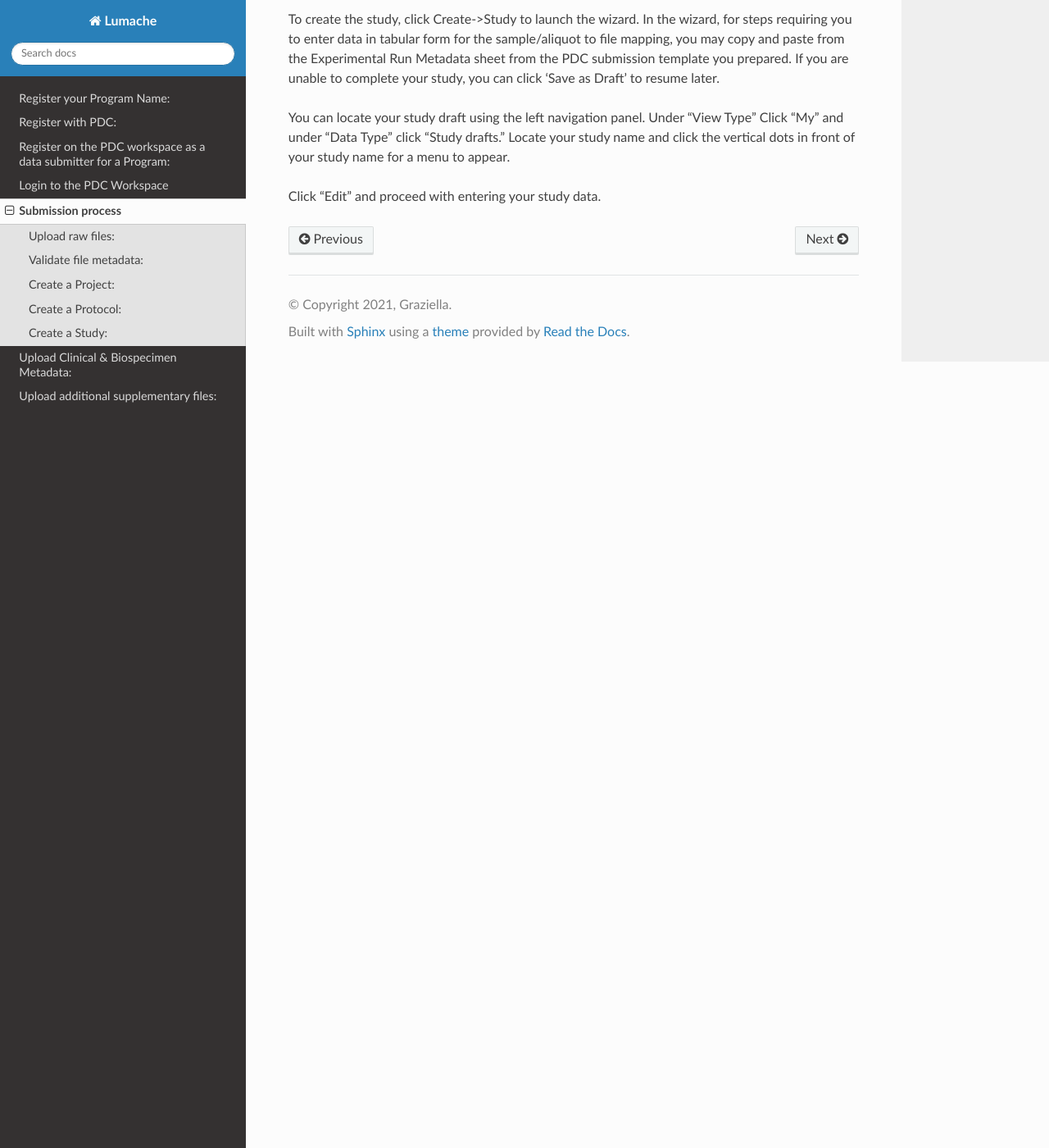
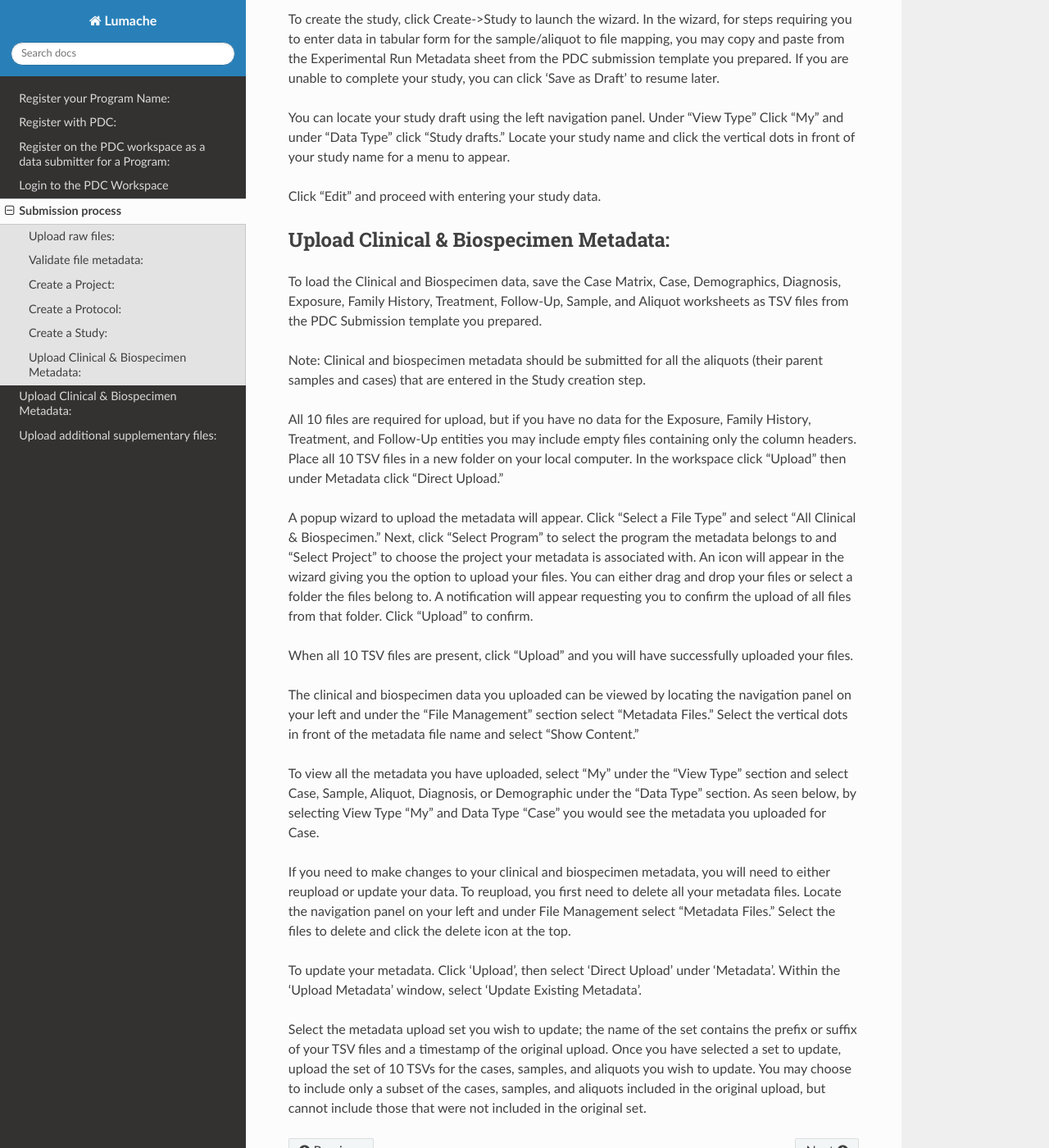
Before and after one commit to dev24665/test-sub-rtd, a Sphinx documentation site: the page built from docs/source/submission_process.rst, in a window 1280 px wide and 1400 px high, scrolled down 2708 px. Shown: the whole window at 82% size. Built offline with Sphinx 7.4.7 and the Read the Docs theme 3.1.0, drawn with Linux system fonts in a browser that asks for light colours.

Commit message:
Update submission_process.rst

```diff
--- a/docs/source/submission_process.rst
+++ b/docs/source/submission_process.rst
@@ -86,3 +86,34 @@ To create the study, click Create->Study to launch the wizard. In the wizard, fo
 You can locate your study draft using the left navigation panel. Under “View Type” Click “My” and under “Data Type” click “Study drafts.” Locate your study name and click the vertical dots in front of your study name for a menu to appear.
 
 Click "Edit" and proceed with entering your study data.
+
+Upload Clinical & Biospecimen Metadata:
+-----------
+
+To load the Clinical and Biospecimen data, save the Case Matrix, Case, Demographics, Diagnosis, Exposure, Family History, Treatment, Follow-Up, Sample, and Aliquot worksheets as TSV files from the PDC Submission template you prepared.
+
+Note: Clinical and biospecimen metadata should be submitted for all the aliquots (their parent samples and cases) that are entered in the Study creation step.
+
+All 10 files are required for upload, but if you have no data for the Exposure, Family History, Treatment, and Follow-Up entities you may include empty files containing only the column headers.
+Place all 10 TSV files in a new folder on your local computer. In the workspace click “Upload” then under Metadata click “Direct Upload.”
+
+A popup wizard to upload the metadata will appear. Click “Select a File Type” and select “All Clinical & Biospecimen.” Next, click “Select Program” to select the program the metadata belongs to and “Select Project” to choose the project your metadata is associated with. An icon will appear in the wizard giving you the option to upload your files. You can either drag and drop your files or select a folder the files belong to.
+A notification will appear requesting you to confirm the upload of all files from that folder. Click “Upload” to confirm.
+
+When all 10 TSV files are present, click "Upload" and you will have successfully uploaded your files.
+
+The clinical and biospecimen data you uploaded can be viewed by locating the navigation panel on your left and under the “File Management” section select “Metadata Files.”
+Select the vertical dots in front of the metadata file name and select “Show Content.”
+
+
+To view all the metadata you have uploaded, select “My” under the “View Type” section and select Case, Sample, Aliquot, Diagnosis, or Demographic under the “Data Type” section.
+As seen below, by selecting View Type “My” and Data Type “Case” you would see the metadata you uploaded for Case.
+
+If you need to make changes to your clinical and biospecimen metadata, you will need to either reupload or update your data.
+To reupload, you first need to delete all your metadata files. Locate the navigation panel on your left and under File Management select “Metadata Files.”
+Select the files to delete and click the delete icon at the top.
+
+To update your metadata. Click 'Upload', then select 'Direct Upload' under 'Metadata'. Within the 'Upload Metadata' window, select 'Update Existing Metadata'.
+
+Select the metadata upload set you wish to update; the name of the set contains the prefix or suffix of your TSV files and a timestamp of the original upload. Once you have selected a set to update, upload the set of 10 TSVs for the cases, samples, and aliquots you wish to update.
+You may choose to include only a subset of the cases, samples, and aliquots included in the original upload, but cannot include those that were not included in the original set.
```
